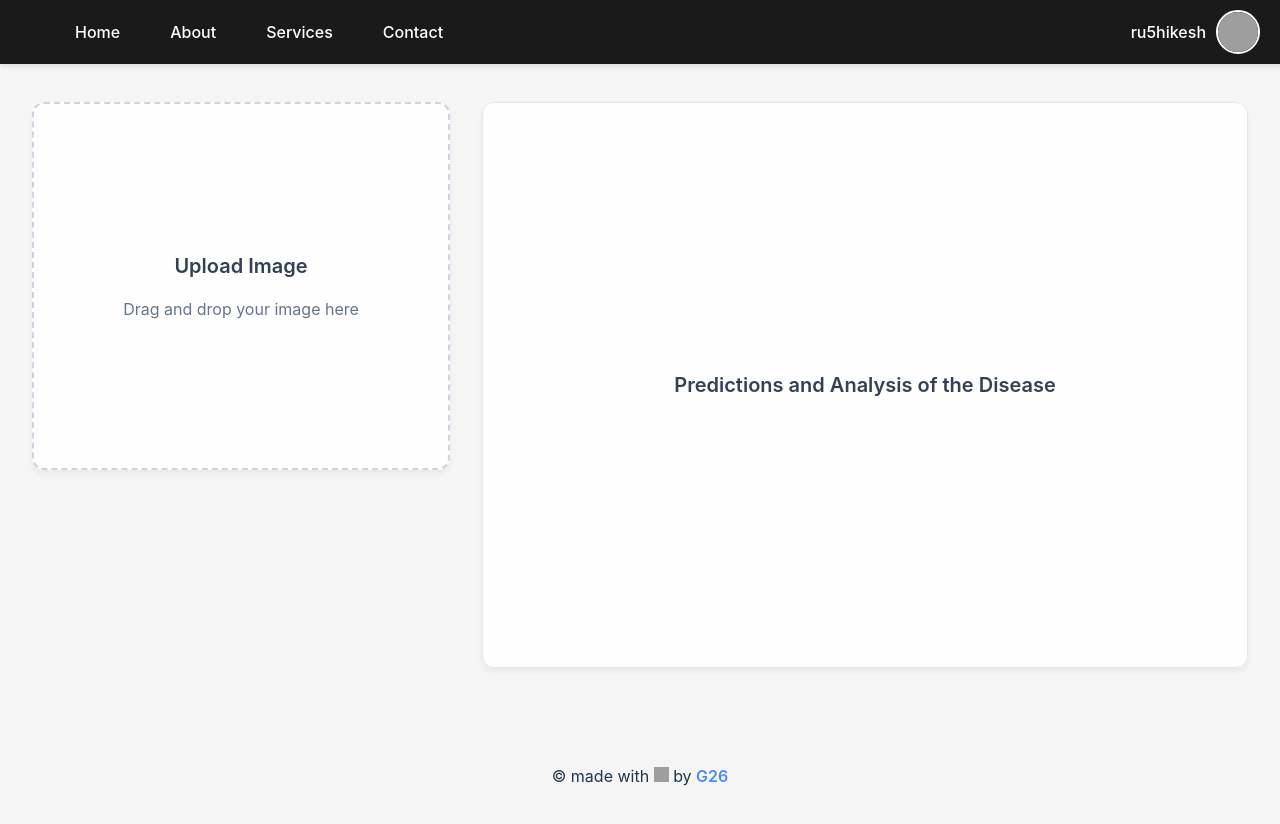
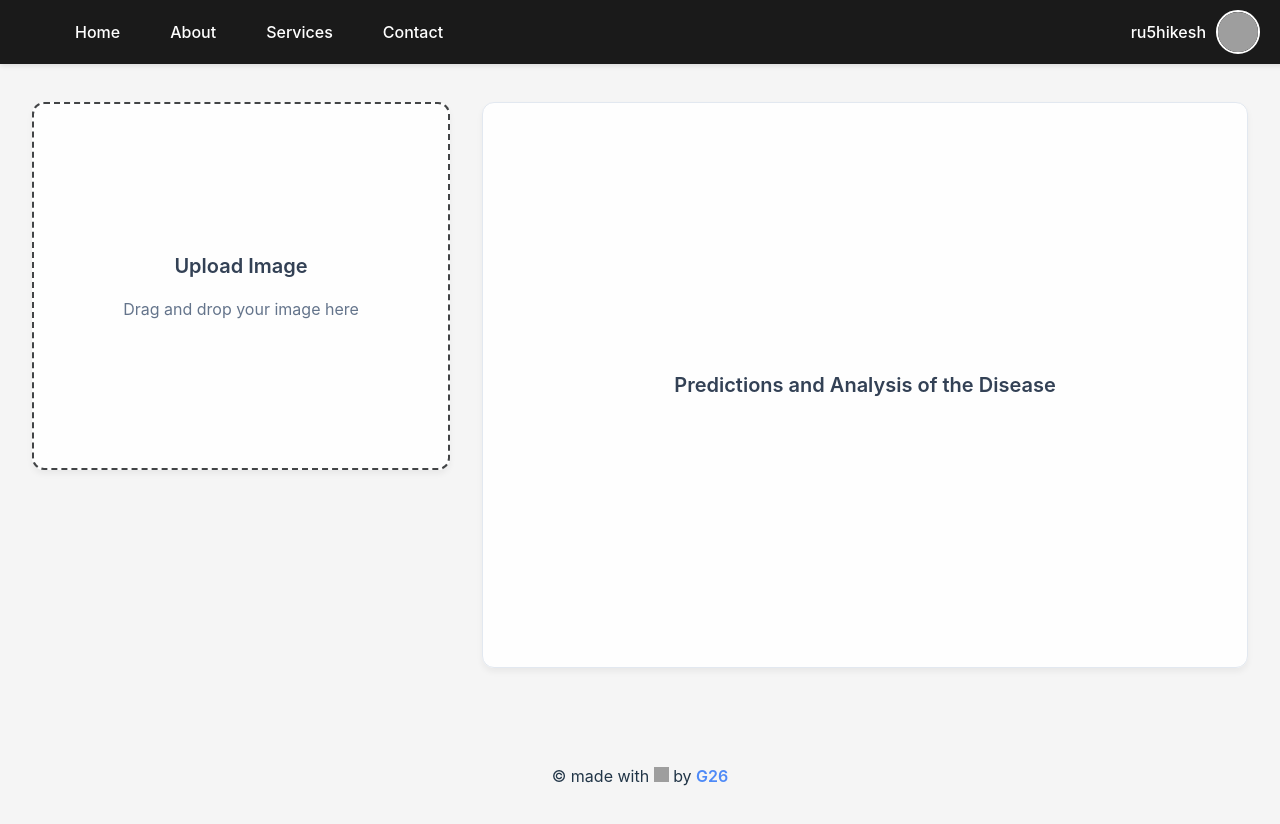
Before and after one commit to ru5hikesh/DermaWIseAI, a React (Vite) app in the folder frontend/: page / in a window 1280 px wide. Shown: the top 824 px of the page. Built offline with nearby package versions, Linux system fonts and the light colour scheme; no server answers; grey boxes are pictures that could not be loaded.

Commit message:
LeftBox Css

```diff
--- a/frontend/src/components/LeftBox/LeftBox.css
+++ b/frontend/src/components/LeftBox/LeftBox.css
@@ -3,7 +3,7 @@
 .left-box {
   flex: 0 0 350px;
   background: rgba(255, 255, 255, 0.9);
-  border: 2px dashed #cbd5e1;
+  border: 2px dashed #424446;
   padding: 2rem;
   border-radius: 12px;
   height: 300px;
@@ -19,7 +19,7 @@
 }
 
 .left-box:hover {
-  border-color: #94a3b8;
+  border-color: #878787;
   transform: translateY(-5px);
   box-shadow: 0 8px 15px rgba(0, 0, 0, 0.1);
 }
```
